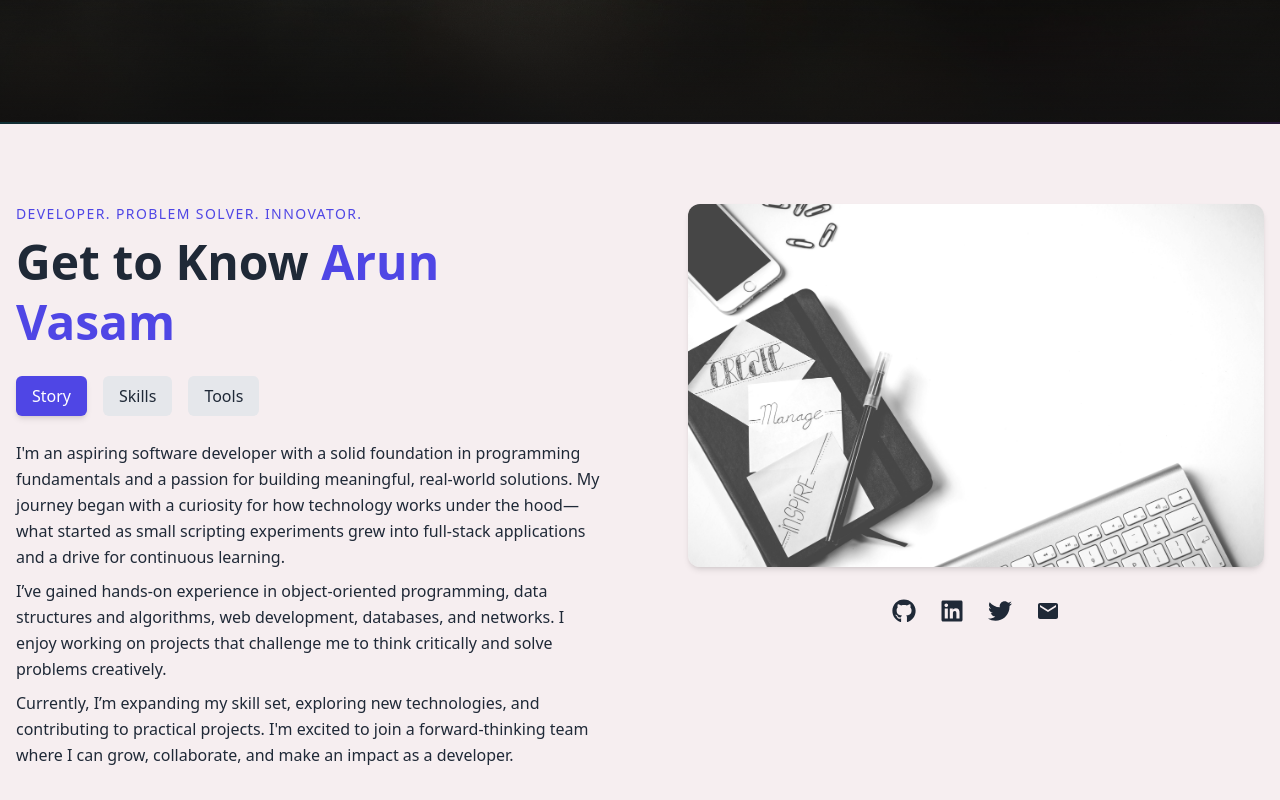
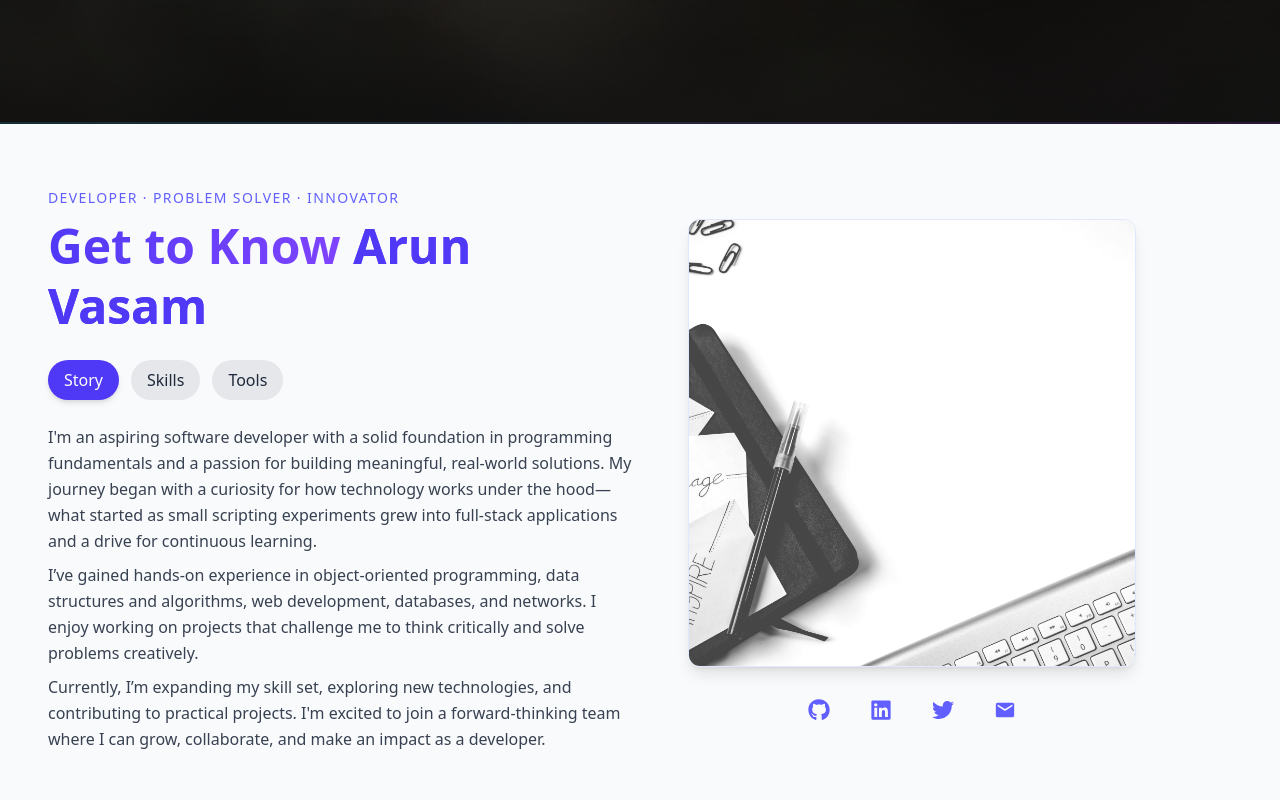
Before and after one commit to ArunPandyanVasam/arun-vasam, a React (Vite) app: page / in a window 1280 px wide. Shown: the part 660-1460 px from the top of the page. Built offline with nearby package versions, Linux system fonts and the light colour scheme.

Commit message:
Added framer motion

```diff
--- a/src/components/About/About.jsx
+++ b/src/components/About/About.jsx
@@ -10,21 +10,26 @@ const About = () => {
 
   const tabContent = {
     Story: `I'm an aspiring software developer with a solid foundation in programming fundamentals and a passion for building meaningful, real-world solutions. My journey began with a curiosity for how technology works under the hood—what started as small scripting experiments grew into full-stack applications and a drive for continuous learning.
+
 I’ve gained hands-on experience in object-oriented programming, data structures and algorithms, web development, databases, and networks. I enjoy working on projects that challenge me to think critically and solve problems creatively.
+
 Currently, I’m expanding my skill set, exploring new technologies, and contributing to practical projects. I'm excited to join a forward-thinking team where I can grow, collaborate, and make an impact as a developer.`,
 
-    Skills: `• JavaScript (ES6+), Python, Flask, React, HTML/CSS\n• Machine Learning, Data Analysis, REST API Development\n• UI/UX Fundamentals, Responsive Design, Git Version Control`,
+    Skills: `• JavaScript (ES6+), Python, Flask, React, HTML/CSS
+• Machine Learning, Data Analysis, REST API Development
+• UI/UX Fundamentals, Responsive Design, Git Version Control`,
 
-    Tools: `• VS Code, GitHub, Postman, Figma\n• scikit-learn, pandas, matplotlib, Excel\n• Netlify, Vercel, Render, Railway`,
+    Tools: `• VS Code, GitHub, Postman, Figma
+• scikit-learn, pandas, matplotlib, Excel
+• Netlify, Vercel, Render, Railway`,
   };
 
-  const renderContent = () => {
-    return tabContent[activeTab].split("\n").map((line, index) => (
-      <p key={index} className="mb-2">
+  const renderContent = () =>
+    tabContent[activeTab].split("\n").map((line, index) => (
+      <p key={index} className="mb-2 text-[#374151]">
         {line}
       </p>
     ));
-  };
 
   const tabContentVariants = {
     hidden: { opacity: 0, y: 20 },
@@ -35,52 +40,53 @@ const About = () => {
     {
       label: "GitHub",
       href: "https://github.com/ArunPandyanVasam",
-      icon: <FaGithub size={24} />,
+      icon: <FaGithub size={22} />,
     },
     {
       label: "LinkedIn",
       href: "https://www.linkedin.com/in/arun-vasam/",
-      icon: <FaLinkedin size={24} />,
+      icon: <FaLinkedin size={22} />,
     },
     {
       label: "Twitter",
       href: "https://x.com/APandyan",
-      icon: <FaTwitter size={24} />,
+      icon: <FaTwitter size={22} />,
     },
     {
       label: "Email",
       href: "mailto:arunpandyanv@gmail.com",
-      icon: <MdEmail size={24} />,
+      icon: <MdEmail size={22} />,
     },
   ];
 
   return (
-    <section id="about" className="py-20 bg-[#f6eef0] text-[#1F2937]">
-      <div className="container mx-auto px-4 max-w-7xl">
-        <div className="flex flex-col md:flex-row items-center md:items-start gap-10 md:gap-20">
+    <section id="about" className="py-16 px-4 sm:px-6 md:px-12 bg-[#F9FAFB] text-[#111827]">
+      <div className="max-w-7xl mx-auto">
+        <div className="flex flex-col lg:flex-row items-center gap-12">
+          {/* Text Section */}
           <motion.div
-            initial={{ opacity: 0, x: -50 }}
+            initial={{ opacity: 0, x: -30 }}
             animate={{ opacity: 1, x: 0 }}
             transition={{ duration: 0.6 }}
-            className="flex-1 max-w-2xl"
+            className="w-full lg:w-1/2"
           >
-            <p className="text-[#4F46E5] text-sm uppercase tracking-widest mb-2 text-center md:text-left">
-              Developer. Problem Solver. Innovator.
+            <p className="text-indigo-500 text-sm uppercase tracking-widest mb-2 text-center lg:text-left">
+              Developer · Problem Solver · Innovator
             </p>
 
-            <h2 className="text-4xl md:text-5xl font-extrabold mb-6 leading-tight text-center md:text-left">
-              Get to Know <span className="text-[#4F46E5]">Arun Vasam</span>
+            <h2 className="text-3xl sm:text-4xl md:text-5xl font-extrabold mb-6 leading-tight text-center lg:text-left text-transparent bg-clip-text bg-gradient-to-r from-indigo-600 to-purple-500">
+              Get to Know <span className="text-indigo-600">Arun Vasam</span>
             </h2>
 
-            <div className="flex justify-center md:justify-start gap-4 flex-wrap mb-6">
+            <div className="flex justify-center lg:justify-start gap-3 flex-wrap mb-6">
               {tabs.map((tab) => (
                 <button
                   key={tab}
                   onClick={() => setActiveTab(tab)}
-                  className={`px-4 py-2 font-medium rounded-md transition-colors focus:outline-none focus:ring-2 focus:ring-[#4F46E5] cursor-pointer ${
+                  className={`px-4 py-2 font-medium rounded-full transition focus:outline-none focus:ring-2 focus:ring-indigo-500 ${
                     activeTab === tab
-                      ? "bg-[#4F46E5] text-white shadow-md"
-                      : "bg-[#E5E7EB] text-[#1F2937] hover:bg-[#D1D5DB]"
+                      ? "bg-indigo-600 text-white shadow-md"
+                      : "bg-gray-200 text-gray-800 hover:bg-gray-300"
                   }`}
                 >
                   {tab}
@@ -96,28 +102,30 @@ const About = () => {
                 exit="hidden"
                 variants={tabContentVariants}
                 transition={{ duration: 0.4 }}
-                className="text-left min-h-[140px] text-[#1F2937] leading-relaxed"
+                className="text-left min-h-[160px] text-base leading-relaxed"
               >
                 {renderContent()}
               </motion.div>
             </AnimatePresence>
           </motion.div>
 
+          {/* Image Section (Responsive Square) */}
           <motion.div
-            initial={{ opacity: 0, x: 50 }}
+            initial={{ opacity: 0, x: 30 }}
             animate={{ opacity: 1, x: 0 }}
             transition={{ duration: 0.6 }}
-            className="flex-1 max-w-xl mt-6 md:mt-0 flex flex-col items-center"
+            className="w-full max-w-sm sm:max-w-md lg:w-1/2 flex flex-col items-center"
           >
+            <div className="w-full aspect-square rounded-xl overflow-hidden shadow-lg border border-indigo-100">
               <img
                 src="/assets/about/about.jpg"
                 alt="About Arun Vasam"
-              className="rounded-xl shadow-md w-full object-cover"
-              style={{ maxHeight: "500px", width: "100%" }}
+                className="w-full h-full object-cover"
                 loading="lazy"
               />
+            </div>
 
-            <div className="mt-8 flex justify-center gap-6 text-[#1F2937] w-full">
+            <div className="mt-6 flex justify-center gap-6 flex-wrap">
               {socialLinks.map(({ label, href, icon }) => (
                 <a
                   key={label}
@@ -125,7 +133,7 @@ const About = () => {
                   target="_blank"
                   rel="noopener noreferrer"
                   aria-label={label}
-                  className="hover:text-[#4338CA] transition-colors focus:outline-none focus:ring-2 focus:ring-[#4F46E5] rounded"
+                  className="p-2 text-indigo-500 hover:text-purple-600 rounded-full transition hover:bg-indigo-100"
                 >
                   {icon}
                 </a>
--- a/src/components/Experience/Experience.jsx
+++ b/src/components/Experience/Experience.jsx
@@ -5,6 +5,8 @@ import { FaBriefcase, FaGraduationCap, FaClock } from "react-icons/fa";
 import professionalData from "../../data/experience.json";
 import partTimeData from "../../data/partTime.json";
 import educationData from "../../data/education.json";
+
+import styles from "./Experience.module.css";
 
 const tabs = [
   { name: "Professional", icon: <FaBriefcase /> },
@@ -72,7 +74,7 @@ const Experience = () => {
   return (
     <section
       id="experience"
-      className="py-16 px-4 sm:px-6 md:px-12 bg-[#f6eef0] text-[#1F2937]"
+      className="py-16 px-4 sm:px-6 md:px-12 bg-[#F9FAFB] text-[#1F2937]"
     >
       <div className="max-w-5xl mx-auto">
         <motion.div
@@ -91,7 +93,7 @@ const Experience = () => {
         </motion.div>
 
         <div className="bg-[#f2f1f0] border border-[#cdd3db] shadow-sm rounded-2xl p-6 sm:p-8">
-          <div className="flex gap-3 overflow-x-auto no-scrollbar mb-6 sm:mb-8">
+          <div className={`${styles.tabContainer} mb-6 sm:mb-8`}>
             {tabs.map((tab) => (
               <button
                 key={tab.name}
--- a/src/components/Experience/Experience.module.css
+++ b/src/components/Experience/Experience.module.css
@@ -0,0 +1,22 @@
+.tabContainer {
+    display: flex;
+    overflow-x: auto;
+    gap: 0.75rem;
+    scroll-behavior: smooth;
+    scroll-snap-type: x mandatory;
+    -webkit-overflow-scrolling: touch;
+  }
+
+  .tabContainer::-webkit-scrollbar {
+    display: none;
+  }
+
+  .tabContainer {
+    -ms-overflow-style: none;
+    scrollbar-width: none;
+  }
+
+  .tabContainer > * {
+    scroll-snap-align: start;
+    flex-shrink: 0;
+  }
--- a/src/components/Footer/Footer.jsx
+++ b/src/components/Footer/Footer.jsx
@@ -6,7 +6,7 @@ const Footer = () => {
   const currentYear = new Date().getFullYear();
 
   return (
-    <footer className="bg-[#f6eef0] text-[#1F2937] py-8 mt-0">
+    <footer className="bg-[#F9FAFB] text-[#1F2937] py-8 mt-0">
       <div className="max-w-7xl mx-auto px-6 md:px-12">
         <div className="flex flex-col sm:flex-row items-center justify-between mb-8">
           <div className="text-center sm:text-left mb-4 sm:mb-0">
--- a/src/components/Navbar/Navbar.jsx
+++ b/src/components/Navbar/Navbar.jsx
@@ -18,7 +18,7 @@ const Navbar = () => {
   }, []);
 
   return (
-    <header className="sticky top-0 z-50 bg-[#f6eef0] shadow-md">
+    <header className="sticky top-0 z-50 bg-[#F9FAFB] shadow-md">
       <nav className="max-w-7xl mx-auto px-6 py-4 flex items-center justify-between">
         <div className="text-2xl font-bold tracking-wide text-[#1F2937]">
           ARUN
```
Also changed, not shown: src/components/Contact/Contact.jsx (+5 -4 lines), src/components/Projects/Projects.jsx (+38 -17 lines). Lines whose indentation alone changed are shown as unchanged.
